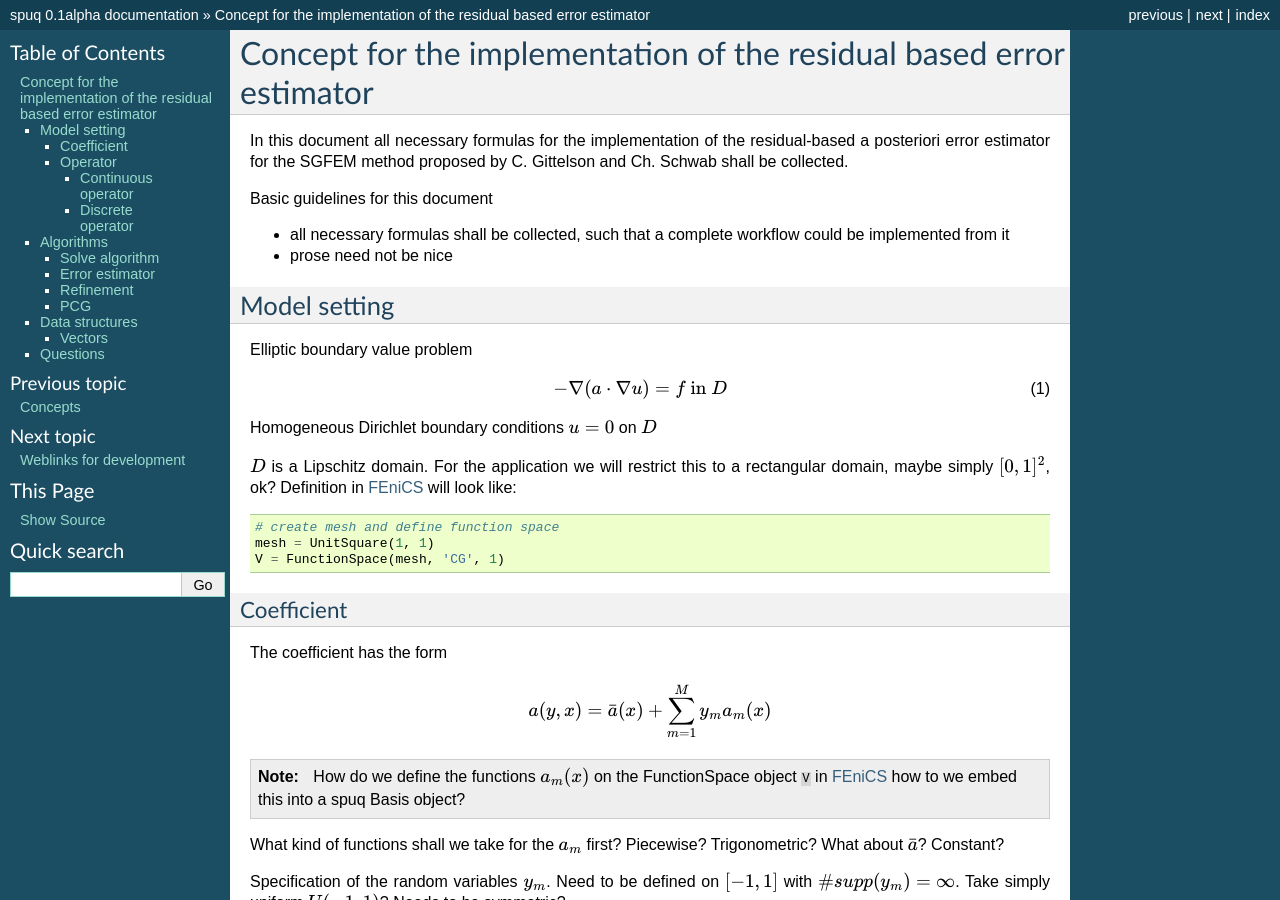
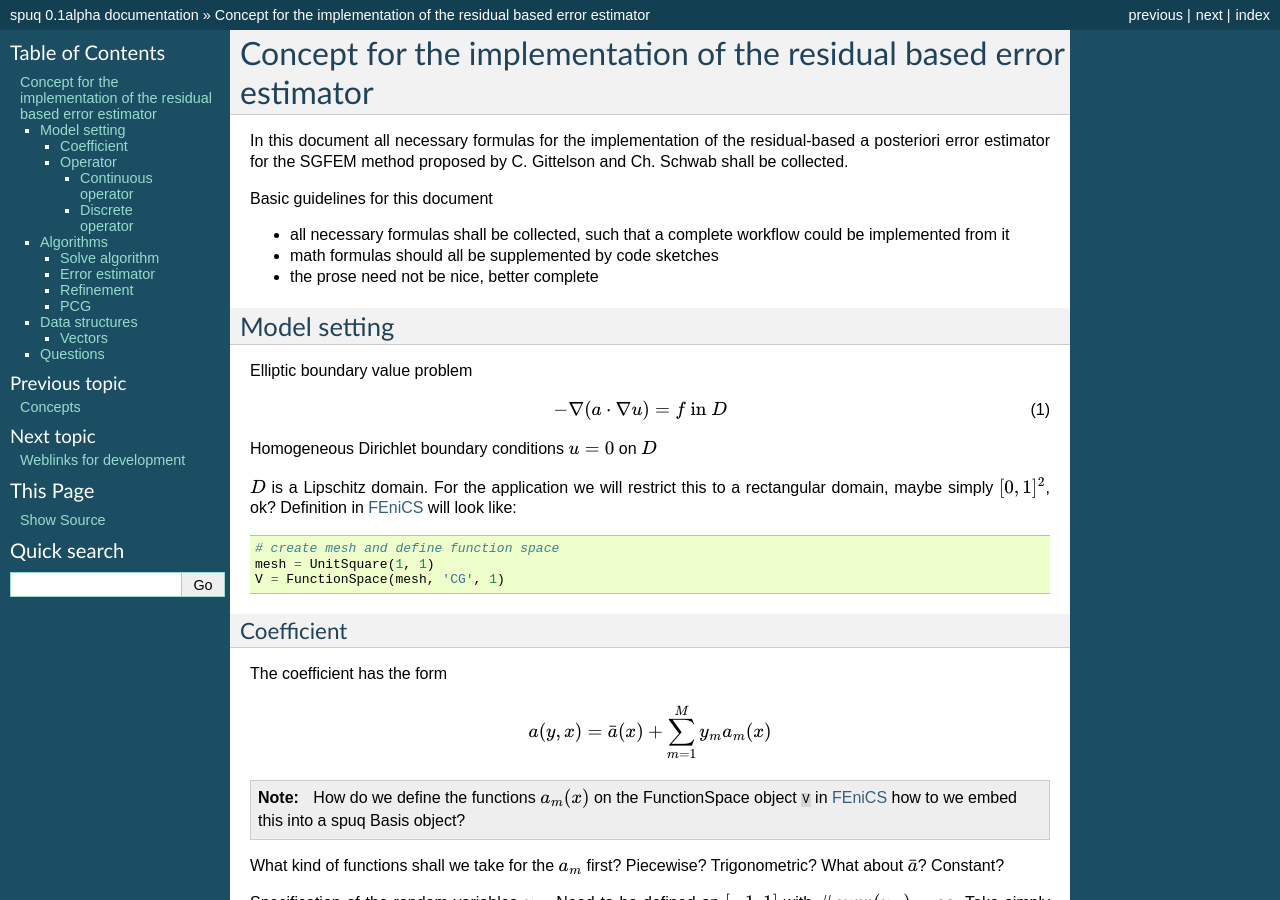
Before and after one commit to aleadev/spuq, a Sphinx documentation site: the page built from doc/source/egsz/concept.rst, in a window 1280 px wide and 900 px high. Built offline with Sphinx 7.4.7, drawn with Linux system fonts in a browser that asks for light colours; formulas are drawn with MathJax 3.

Commit message:
work on doc theme for rtd

```diff
--- /dev/null
+++ b/doc/source/_static/rtd_amend.css
@@ -0,0 +1,3 @@
+.section p img.math {
+    margin: 2em 2em;
+}
--- a/doc/source/conf.py
+++ b/doc/source/conf.py
@@ -18,7 +18,8 @@
 # documentation root, use os.path.abspath to make it absolute, like shown here.
 #sys.path.insert(0, os.path.abspath('.'))
 sys.path.insert(0, os.path.abspath('../..'))
-print sys.path
+sys.path.insert(0, os.path.abspath('../../src'))
+#print sys.path
 
 # -- General configuration -----------------------------------------------------
 
@@ -94,6 +95,7 @@
 # The theme to use for HTML and HTML Help pages.  See the documentation for
 # a list of builtin themes.
 html_theme = 'default'
+#html_theme = 'sphinxdoc'
 
 # Theme options are theme-specific and customize the look and feel of a theme
 # further.  For a list of options available for each theme, see the
@@ -122,7 +124,8 @@
 # Add any paths that contain custom static files (such as style sheets) here,
 # relative to this directory. They are copied after the builtin static files,
 # so a file named "default.css" will overwrite the builtin "default.css".
-html_static_path = ['_static']
+html_static_path = ['../source/_static']
+html_style = 'default.css'
 
 # If not '', a 'Last updated on:' timestamp is inserted at every page bottom,
 # using the given strftime format.
--- a/doc/source/egsz/concept.rst
+++ b/doc/source/egsz/concept.rst
@@ -14,7 +14,8 @@
 
 * all necessary formulas shall be collected, such that a complete
   workflow could be implemented from it
-* prose need not be nice
+* math formulas should all be supplemented by code sketches
+* the prose need not be nice, better complete
 
 
 Model setting
--- a/doc/source/index.rst
+++ b/doc/source/index.rst
@@ -15,7 +15,7 @@
    concepts
    egsz/concept
    dev_links
-   src/spuq/operators/linear_operator
+   src/spuq/linalg/operator
 
 Indices and tables
 ==================
--- a/doc/source/src/spuq/operators/linear_operator.rst
+++ /dev/null
@@ -1,6 +0,0 @@
-spuq.operators.linear_operator module
-=====================================
-
-.. automodule:: spuq.operators.linear_operator
-   :members:
-   :undoc-members:
```
Also changed, not shown: doc/source/src/spuq/linalg/operator.rst (added, +23 -0 lines).
